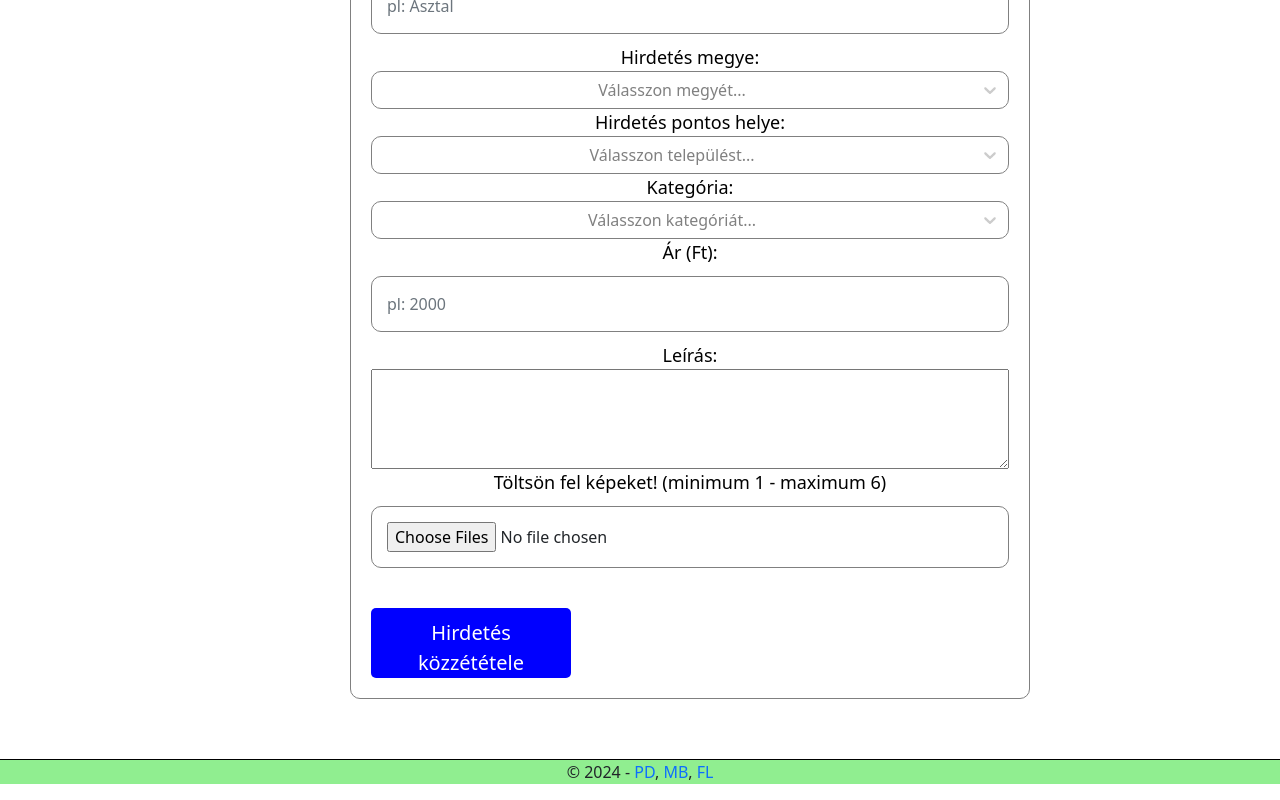
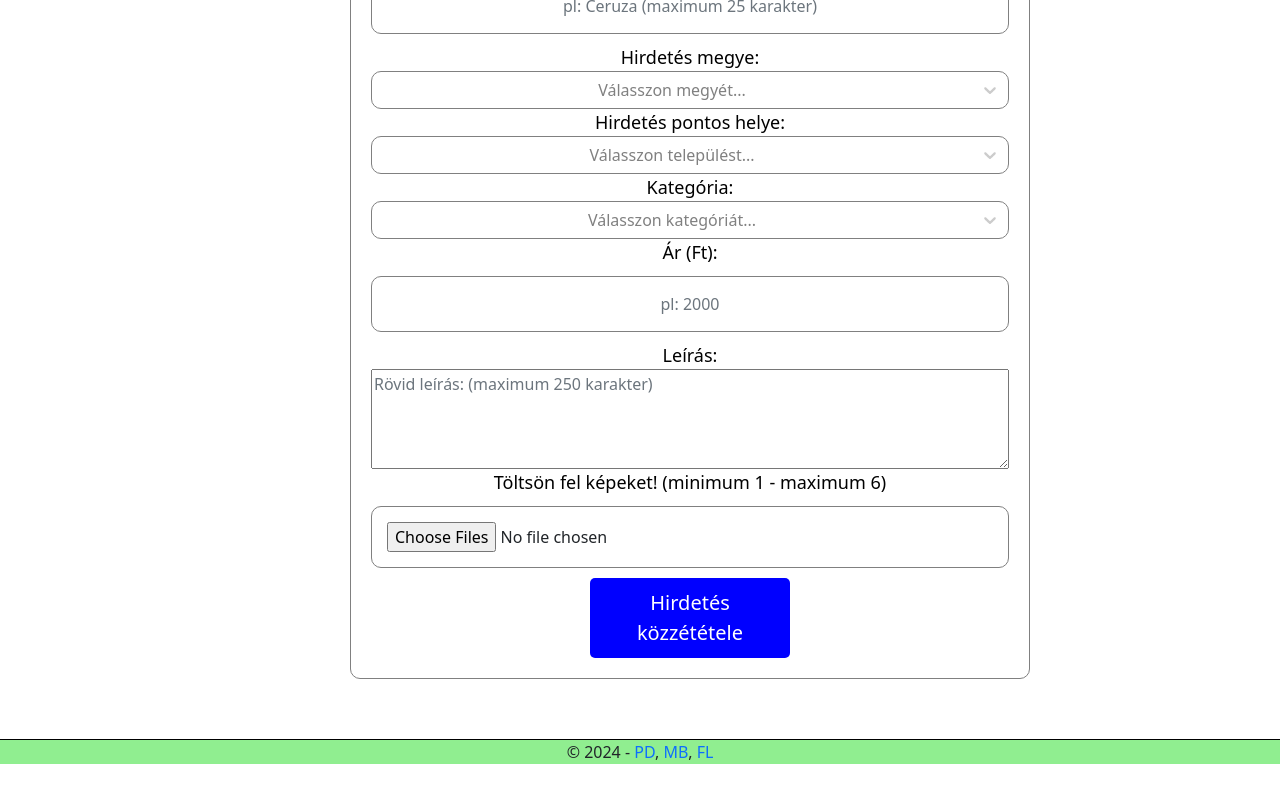
Before and after one commit to farkaslevente/14AA-D-BazarBunker, a React (Create React App) app in the folder frontend_new/: page /ujhirdetes in a window 1280 px wide. Shown: the part 412-1212 px from the top of the page. Built offline with nearby package versions, Linux system fonts and the light colour scheme; no server answers.

Commit message:
New ad page done, just needs design

```diff
--- a/frontend_new/src/Pages/NewAdPage.jsx
+++ b/frontend_new/src/Pages/NewAdPage.jsx
@@ -139,7 +139,7 @@ export const NewAdPage = () => {
                 <form className='newadform' onSubmit={handleSubmit}>
                     <div className="data1">
                         <label htmlFor="title">Hirdetés megnevezése:</label>
-                        <input type="text" name='title' placeholder='pl: Asztal' required />
+                        <input type="text" name='title' placeholder='pl: Ceruza (maximum 25 karakter)' required maxLength={25} style={{textAlign: 'center'}}/>
                         <label htmlFor="county">Hirdetés megye:</label>
                         <Select
                             value={selectedCounty}
@@ -208,7 +208,7 @@ export const NewAdPage = () => {
                             required
                         />
                         <label htmlFor="price">{'Ár (Ft):'}</label>
-                        <input type="text" name='price' placeholder='pl: 2000' required autoComplete='off' />
+                        <input type="text" name='price' placeholder='pl: 2000' required autoComplete='off' maxLength={4} style={{textAlign: 'center'}}/>
 
                         <label htmlFor="description">Leírás:</label>
                         <textarea
@@ -219,6 +219,8 @@ export const NewAdPage = () => {
                             value={description}
                             onChange={handleDescriptionChange}
                             required
+                            placeholder='Rövid leírás: (maximum 250 karakter)'
+                            maxLength={250}
                         ></textarea>
 
                         <label htmlFor="image">{'Töltsön fel képeket! (minimum 1 - maximum 6)'}</label>
@@ -232,10 +234,7 @@ export const NewAdPage = () => {
                             multiple
                             max={6}
                         />
-                        {message && <div className="">
-                            {{ message }}
-                        </div>}
-                        <button type='submit' id='formButton'>Hirdetés közzététele</button>
+                        <button type='submit' id='formButton' style={{margin: 'auto', height: 'fit-content'}}>Hirdetés közzététele</button>
                     </div>
                 </form>
             </div>
```
